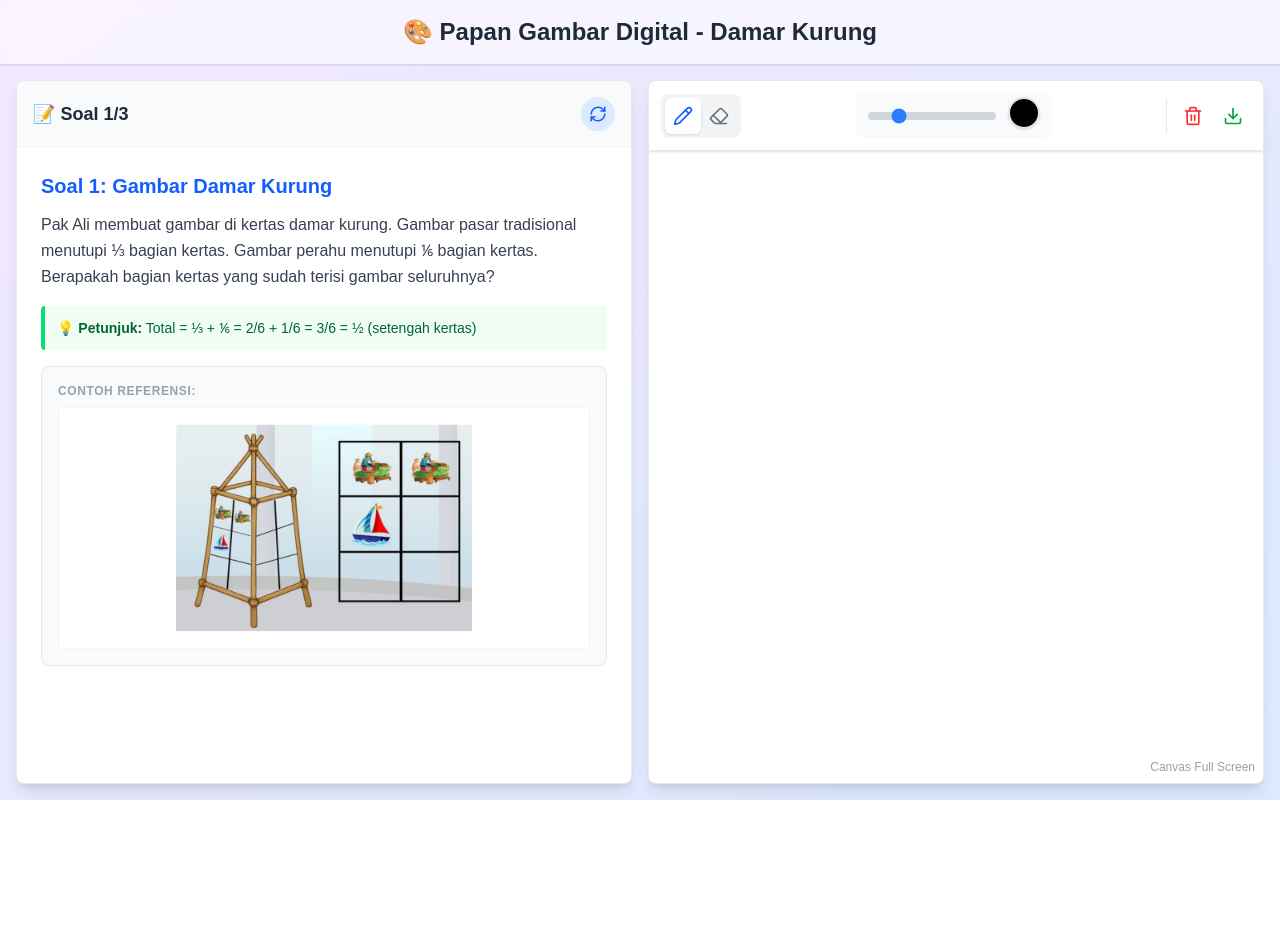
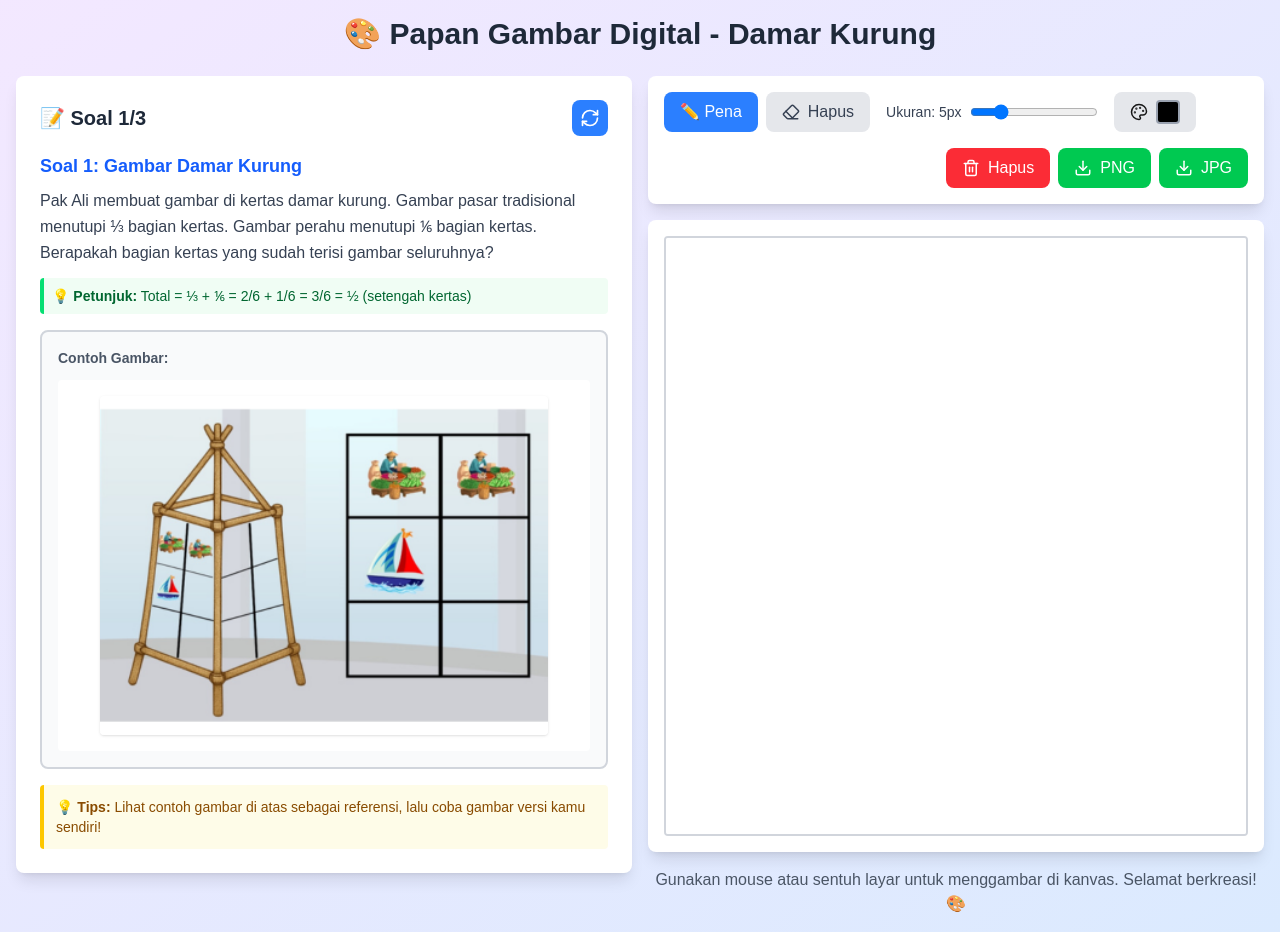
Before and after one commit to anugrahromadhon/Drawing-Web, a Next.js app: page / in a window 1280 px wide. Before the commit the page ends 800 px from the top, so only its background shows below. Built offline with nearby package versions, Linux system fonts and the light colour scheme.

Commit message:
Refactor DrawingApp component for performance and clarity

```diff
--- a/src/components/DrawingApp.tsx
+++ b/src/components/DrawingApp.tsx
@@ -1,11 +1,10 @@
 "use client";
 
 import React, { useRef, useState, useEffect } from 'react';
-import { Download, Eraser, Trash2, Palette, RefreshCw, Pencil } from 'lucide-react';
+import { Download, Eraser, Trash2, Palette, RefreshCw } from 'lucide-react';
 
 export default function DrawingApp() {
   const canvasRef = useRef<HTMLCanvasElement | null>(null);
-  const containerRef = useRef<HTMLDivElement | null>(null); // Ref baru untuk pembungkus canvas
   const [isDrawing, setIsDrawing] = useState(false);
   const [color, setColor] = useState<string>("#000000");
   const [brushSize, setBrushSize] = useState<number>(5);
@@ -39,59 +38,39 @@ export default function DrawingApp() {
     '#FFFF00', '#FF00FF', '#00FFFF', '#FF8800', '#8B4513'
   ];
 
-  // 1. Logic resize canvas agar selalu full mengikuti container
   useEffect(() => {
-    const handleResize = () => {
     const canvas = canvasRef.current;
-      const container = containerRef.current;
-      if (!canvas || !container) return;
+    if (!canvas) return;
 
-      // Ambil ukuran real dari container pembungkus
-      const width = container.clientWidth;
-      const height = container.clientHeight;
+    const dpr = typeof window !== "undefined" ? window.devicePixelRatio || 1 : 1;
+    const width = canvas.offsetWidth || 800;
+    const height = canvas.offsetHeight || 600;
 
-      // Set ukuran canvas
-      canvas.width = width;
-      canvas.height = height;
+    canvas.width = Math.floor(width * dpr);
+    canvas.height = Math.floor(height * dpr);
+    canvas.style.width = `${width}px`;
+    canvas.style.height = `${height}px`;
 
-      // Reset context setelah resize (karena canvas akan clear otomatis saat resize)
     const ctx = canvas.getContext('2d');
-      if (ctx) {
+    if (!ctx) return;
+
     ctx.fillStyle = '#FFFFFF';
-        ctx.fillRect(0, 0, width, height);
+    ctx.fillRect(0, 0, canvas.width, canvas.height);
+
     ctx.lineCap = 'round';
     ctx.lineJoin = 'round';
-        ctx.strokeStyle = color;
-        ctx.lineWidth = brushSize;
-      }
-    };
+    ctx.strokeStyle = color || '#000000';
+    ctx.lineWidth = brushSize || 5;
+    ctx.scale(dpr, dpr);
 
-    // Panggil saat pertama kali load dan buat observer agar responsif
-    handleResize();
-    window.addEventListener('resize', handleResize);
-
-    // Cleanup
-    return () => window.removeEventListener('resize', handleResize);
-  }, []); // Empty dependency: hanya jalan saat mount & resize window
-
-  // 2. Update style kuas saat state berubah (tanpa mereset kanvas)
-  useEffect(() => {
-      const canvas = canvasRef.current;
-      if(!canvas) return;
-      const ctx = canvas.getContext('2d');
-      if(!ctx) return;
-
-      ctx.strokeStyle = color;
-      ctx.lineWidth = brushSize;
+    return () => {};
   }, [color, brushSize]);
-
 
   const startDrawing = (e: React.PointerEvent<HTMLCanvasElement>) => {
     const canvas = canvasRef.current;
     if (!canvas) return;
     const ctx = canvas.getContext('2d');
     if (!ctx) return;
-
     (e.target as HTMLCanvasElement).setPointerCapture?.(e.pointerId);
     const rect = canvas.getBoundingClientRect();
     const x = e.clientX - rect.left;
@@ -104,11 +83,11 @@ export default function DrawingApp() {
 
   const draw = (e: React.PointerEvent<HTMLCanvasElement>) => {
     if (!isDrawing) return;
+
     const canvas = canvasRef.current;
     if (!canvas) return;
     const ctx = canvas.getContext('2d');
     if (!ctx) return;
-
     const rect = canvas.getBoundingClientRect();
     const x = e.clientX - rect.left;
     const y = e.clientY - rect.top;
@@ -119,12 +98,10 @@ export default function DrawingApp() {
       ctx.lineTo(x, y);
       ctx.stroke();
     } else if (tool === 'eraser') {
-      const tempColor = ctx.strokeStyle;
       ctx.strokeStyle = '#FFFFFF';
       ctx.lineWidth = brushSize * 2;
       ctx.lineTo(x, y);
       ctx.stroke();
-      ctx.strokeStyle = tempColor;
     }
   };
 
@@ -133,7 +110,9 @@ export default function DrawingApp() {
     if (!canvas) return;
     const ctx = canvas.getContext("2d");
     if (!ctx) return;
+
     (e.target as HTMLCanvasElement).releasePointerCapture?.(e.pointerId);
+
     ctx.closePath();
     setIsDrawing(false);
   };
@@ -141,19 +120,29 @@ export default function DrawingApp() {
   const clearCanvas = () => {
     const canvas = canvasRef.current;
     if (!canvas) return;
+
     const ctx = canvas.getContext('2d');
     if (!ctx) return;
+
+    const dpr = (typeof window !== "undefined" ? window.devicePixelRatio : 1) || 1;
+
+    ctx.setTransform(1, 0, 0, 1, 0, 0);
     ctx.fillStyle = '#FFFFFF';
     ctx.fillRect(0, 0, canvas.width, canvas.height);
+    ctx.scale(dpr, dpr);
   };
 
-  const exportImage = () => {
+  const exportImage = (format: "png" | "jpeg" = "png") => {
     const canvas = canvasRef.current;
     if (!canvas) return;
+
+    const mime = format === "jpeg" ? "image/jpeg" : "image/png";
     const title = (questions && questions[currentQuestion]?.title) || "drawing";
     const safeTitle = title.toLowerCase().replace(/\s+/g, "-").replace(/[^a-z0-9\-]/g, "");
-    const filename = `hasil-${safeTitle}.png`;
-    const dataUrl = canvas.toDataURL("image/png");
+    const filename = `gambar-${safeTitle}.${format}`;
+
+    const dataUrl = canvas.toDataURL(mime);
+
     const link = document.createElement("a");
     link.href = dataUrl;
     link.download = filename;
@@ -168,152 +157,186 @@ export default function DrawingApp() {
   };
 
   return (
-    // MAIN CONTAINER: h-screen (Tinggi penuh layar) & overflow-hidden (Hilangkan scroll body)
-    <div className="h-screen flex flex-col bg-gradient-to-br from-purple-100 to-blue-100 overflow-hidden">
-
-      {/* HEADER: Fixed height */}
-      <div className="p-4 shadow-sm bg-white/50 backdrop-blur-sm z-10">
-        <h1 className="text-2xl font-bold text-center text-gray-800">
+    <div className="min-h-screen bg-gradient-to-br from-purple-100 to-blue-100 p-4">
+      <div className="max-w-7xl mx-auto">
+        <h1 className="text-3xl font-bold text-center mb-6 text-gray-800">
           🎨 Papan Gambar Digital - Damar Kurung
         </h1>
-      </div>
 
-      {/* CONTENT AREA: flex-1 (Mengisi sisa ruang ke bawah) */}
-      <div className="flex-1 p-4 min-h-0">
-        <div className="max-w-7xl mx-auto h-full grid grid-cols-1 lg:grid-cols-2 gap-4">
+        {/* UBAH: Grid jadi 2 kolom (lg:grid-cols-2) agar 50:50 */}
+        <div className="grid grid-cols-1 lg:grid-cols-2 gap-4">
 
-          {/* === PANEL KIRI (SOAL) === */}
-          {/* h-full agar tingginya full mengikuti parent */}
-          <div className="bg-white rounded-lg shadow-lg flex flex-col h-full overflow-hidden border border-gray-200">
-            {/* Header Soal (Fixed) */}
-            <div className="p-4 border-b border-gray-100 bg-gray-50 flex justify-between items-center">
-              <h2 className="text-lg font-bold text-gray-800">
+          {/* Panel Soal - Kiri */}
+          <div className="lg:col-span-1">
+            <div className="bg-white rounded-lg shadow-lg p-6 sticky top-4">
+              <div className="flex items-center justify-between mb-4">
+                <h2 className="text-xl font-bold text-gray-800">
                   📝 Soal {currentQuestion + 1}/{questions.length}
                 </h2>
                 <button
                   onClick={nextQuestion}
-                className="p-2 bg-blue-100 text-blue-600 rounded-full hover:bg-blue-200 transition"
+                  className="p-2 bg-blue-500 text-white rounded-lg hover:bg-blue-600 transition"
                   title="Soal Berikutnya"
                 >
-                <RefreshCw size={18} />
+                  <RefreshCw size={20} />
                 </button>
               </div>
 
-            {/* Isi Soal (Scrollable jika konten panjang) */}
-            <div className="flex-1 overflow-y-auto p-6 custom-scrollbar">
-              <h3 className="text-xl font-semibold text-blue-600 mb-3">
+              <div className="mb-4">
+                <h3 className="text-lg font-semibold text-blue-600 mb-2">
                   {questions[currentQuestion].title}
                 </h3>
-              <p className="text-gray-700 leading-relaxed mb-4 text-base">
+                <p className="text-gray-700 leading-relaxed mb-3">
                   {questions[currentQuestion].description}
                 </p>
-
                 {questions[currentQuestion].hint && (
-                <div className="p-3 bg-green-50 border-l-4 border-green-400 rounded mb-4">
+                  <div className="p-2 bg-green-50 border-l-4 border-green-400 rounded mb-3">
                     <p className="text-sm text-green-800">
                       💡 <strong>Petunjuk:</strong> {questions[currentQuestion].hint}
                     </p>
                   </div>
                 )}
+              </div>
 
-              <div className="border border-gray-200 rounded-lg p-4 bg-gray-50 mt-auto">
-                <h4 className="text-xs font-bold text-gray-400 mb-2 uppercase tracking-wider">
-                  Contoh Referensi:
+              <div className="border-2 border-gray-300 rounded-lg p-4 bg-gray-50">
+                <h4 className="text-sm font-semibold text-gray-600 mb-3">
+                  Contoh Gambar:
                 </h4>
-                <div className="flex justify-center bg-white p-2 rounded border border-gray-100">
+                <div className="flex justify-center items-center bg-white p-4 rounded">
                   <img
                     src={questions[currentQuestion].image}
-                    alt="Contoh"
-                    className="max-h-56 object-contain"
+                    alt={questions[currentQuestion].title}
+                    className="w-full h-auto max-w-md rounded shadow-sm"
                   />
                 </div>
+              </div>
+
+              <div className="mt-4 p-3 bg-yellow-50 border-l-4 border-yellow-400 rounded">
+                <p className="text-sm text-yellow-800">
+                  💡 <strong>Tips:</strong> Lihat contoh gambar di atas sebagai referensi, lalu coba gambar versi kamu sendiri!
+                </p>
               </div>
             </div>
           </div>
 
-          {/* === PANEL KANAN (GAMBAR) === */}
-          {/* h-full & flex-col agar toolbar di atas dan canvas mengisi sisanya */}
-          <div className="bg-white rounded-lg shadow-lg flex flex-col h-full overflow-hidden border border-gray-200">
-
-            {/* Toolbar (Fixed Height) */}
-            <div className="p-3 border-b border-gray-200 bg-white z-10 shadow-sm">
-              <div className="flex flex-wrap items-center justify-between gap-2">
-
-                {/* Tools */}
-                <div className="flex bg-gray-100 p-1 rounded-lg">
+          {/* Panel Gambar - Kanan */}
+          {/* UBAH: col-span jadi 1 (lg:col-span-1) agar lebar sama dengan kiri */}
+          <div className="lg:col-span-1">
+            {/* Toolbar */}
+            <div className="bg-white rounded-lg shadow-lg p-4 mb-4">
+              <div className="flex flex-wrap items-center gap-4">
+                <div className="flex gap-2">
                   <button
                     onClick={() => setTool('pen')}
-                    className={`p-2 rounded-md transition ${tool === 'pen' ? 'bg-white shadow text-blue-600' : 'text-gray-500'}`}
+                    className={`px-4 py-2 rounded-lg font-medium transition ${
+                      tool === 'pen'
+                        ? 'bg-blue-500 text-white'
+                        : 'bg-gray-200 text-gray-700 hover:bg-gray-300'
+                    }`}
                   >
-                    <Pencil size={20} />
+                    ✏️ Pena
                   </button>
                   <button
                     onClick={() => setTool('eraser')}
-                    className={`p-2 rounded-md transition ${tool === 'eraser' ? 'bg-white shadow text-blue-600' : 'text-gray-500'}`}
+                    className={`px-4 py-2 rounded-lg font-medium transition flex items-center gap-2 ${
+                      tool === 'eraser'
+                        ? 'bg-blue-500 text-white'
+                        : 'bg-gray-200 text-gray-700 hover:bg-gray-300'
+                    }`}
                   >
-                    <Eraser size={20} />
+                    <Eraser size={18} /> Hapus
                   </button>
                 </div>
 
-                {/* Slider & Color */}
-                <div className="flex items-center gap-3 bg-gray-50 px-3 py-1 rounded-lg">
+                <div className="flex items-center gap-2">
+                  <label className="text-sm font-medium text-gray-700">
+                    Ukuran: {brushSize}px
+                  </label>
                   <input
-                    type="range" min="1" max="20"
+                    type="range"
+                    min="1"
+                    max="20"
                     value={brushSize}
                     onChange={(e) => setBrushSize(Number(e.target.value))}
-                    className="w-20 lg:w-32 h-2 bg-gray-300 rounded-lg appearance-none cursor-pointer accent-blue-500"
+                    className="w-32"
                   />
+                </div>
+
                 <div className="relative">
                   <button
                     onClick={() => setShowColorPicker(!showColorPicker)}
-                      className="w-8 h-8 rounded-full border-2 border-gray-200 shadow-sm"
+                    className="flex items-center gap-2 px-4 py-2 bg-gray-200 rounded-lg hover:bg-gray-300 transition"
+                  >
+                    <Palette size={18} />
+                    <div
+                      className="w-6 h-6 rounded border-2 border-gray-400"
                       style={{ backgroundColor: color }}
                     />
+                  </button>
+
                   {showColorPicker && (
-                      <div className="absolute top-10 right-0 bg-white rounded-xl shadow-xl p-3 z-50 border border-gray-100 w-48 grid grid-cols-5 gap-2">
+                    <div className="absolute top-12 left-0 bg-white rounded-lg shadow-xl p-3 z-10 grid grid-cols-5 gap-2">
                       {colors.map((c) => (
                         <button
                           key={c}
-                            onClick={() => { setColor(c); setShowColorPicker(false); }}
-                            className="w-6 h-6 rounded-full border hover:scale-110 transition"
+                          onClick={() => {
+                            setColor(c);
+                            setShowColorPicker(false);
+                          }}
+                          className="w-8 h-8 rounded border-2 border-gray-300 hover:scale-110 transition"
                           style={{ backgroundColor: c }}
                         />
                       ))}
+                      <input
+                        type="color"
+                        value={color}
+                        onChange={(e) => setColor(e.target.value)}
+                        className="w-8 h-8 rounded cursor-pointer col-span-5"
+                      />
                     </div>
                   )}
                 </div>
-                </div>
 
-                {/* Actions */}
-                <div className="flex gap-1 pl-2 border-l border-gray-200">
-                  <button onClick={clearCanvas} className="p-2 text-red-500 hover:bg-red-50 rounded-lg">
-                    <Trash2 size={20} />
+                <div className="flex gap-2 ml-auto">
+                  <button
+                    onClick={clearCanvas}
+                    className="px-4 py-2 bg-red-500 text-white rounded-lg hover:bg-red-600 transition flex items-center gap-2"
+                  >
+                    <Trash2 size={18} /> Hapus
                   </button>
-                  <button onClick={exportImage} className="p-2 text-green-600 hover:bg-green-50 rounded-lg">
-                    <Download size={20} />
+                  <button
+                    onClick={() => exportImage('png')}
+                    className="px-4 py-2 bg-green-500 text-white rounded-lg hover:bg-green-600 transition flex items-center gap-2"
+                  >
+                    <Download size={18} /> PNG
+                  </button>
+                  <button
+                    onClick={() => exportImage('jpeg')}
+                    className="px-4 py-2 bg-green-500 text-white rounded-lg hover:bg-green-600 transition flex items-center gap-2"
+                  >
+                    <Download size={18} /> JPG
                   </button>
                 </div>
               </div>
             </div>
 
-            {/* Canvas Area (Flex Grow / Mengisi Sisa Ruang) */}
-            <div className="flex-1 relative bg-gray-50 cursor-crosshair overflow-hidden" ref={containerRef}>
-              {/* Canvas tanpa width/height inline, dihandle oleh JS */}
+            {/* Canvas */}
+            <div className="bg-white rounded-lg shadow-lg p-4">
               <canvas
                 ref={canvasRef}
                 onPointerDown={startDrawing}
                 onPointerMove={draw}
                 onPointerUp={stopDrawing}
                 onPointerLeave={stopDrawing}
-                className="absolute top-0 left-0 touch-none"
+                className="w-full border-2 border-gray-300 rounded cursor-crosshair touch-none"
+                style={{ height: '600px' }}
               />
-               <p className="absolute bottom-2 right-2 text-xs text-gray-400 pointer-events-none select-none">
-                Canvas Full Screen
+            </div>
+
+            <p className="text-center mt-4 text-gray-600">
+              Gunakan mouse atau sentuh layar untuk menggambar di kanvas. Selamat berkreasi! 🎨
             </p>
           </div>
-
-          </div>
-
         </div>
       </div>
     </div>
```
Lines whose indentation alone changed are shown as unchanged.
